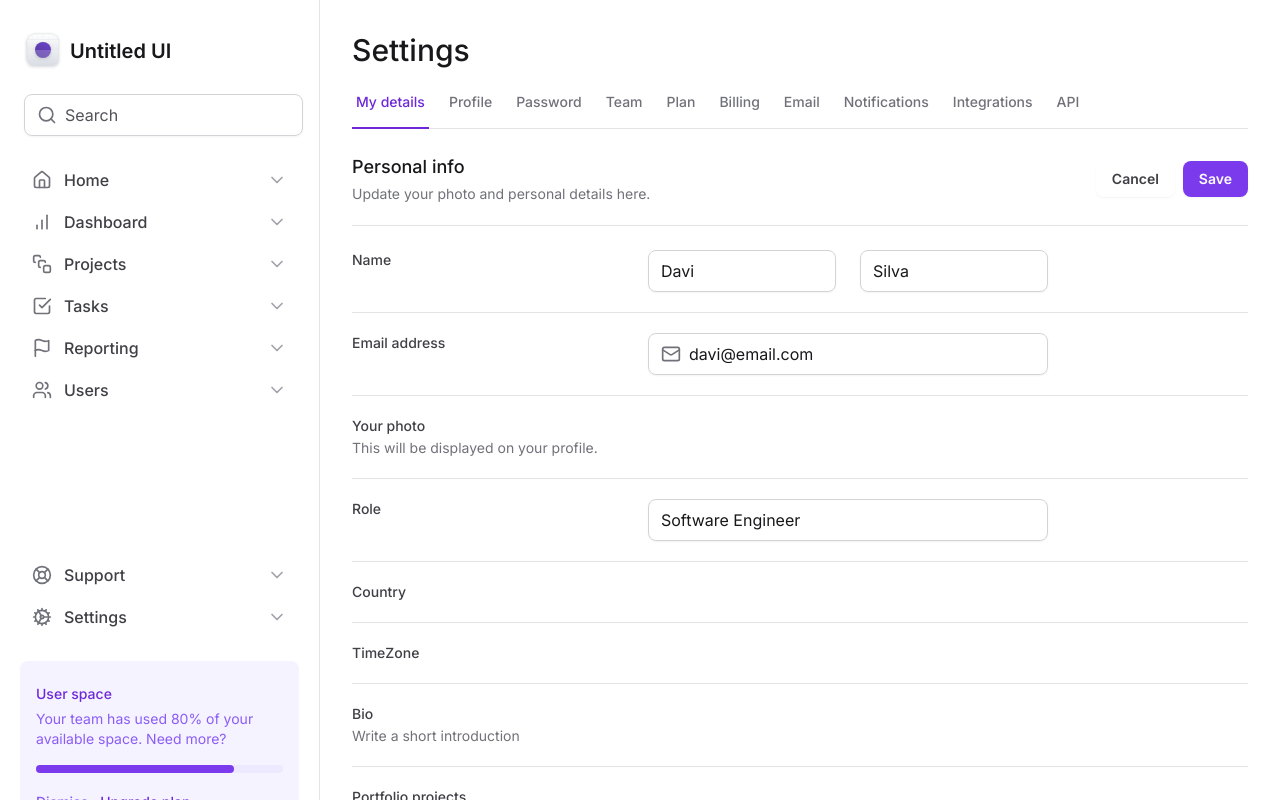
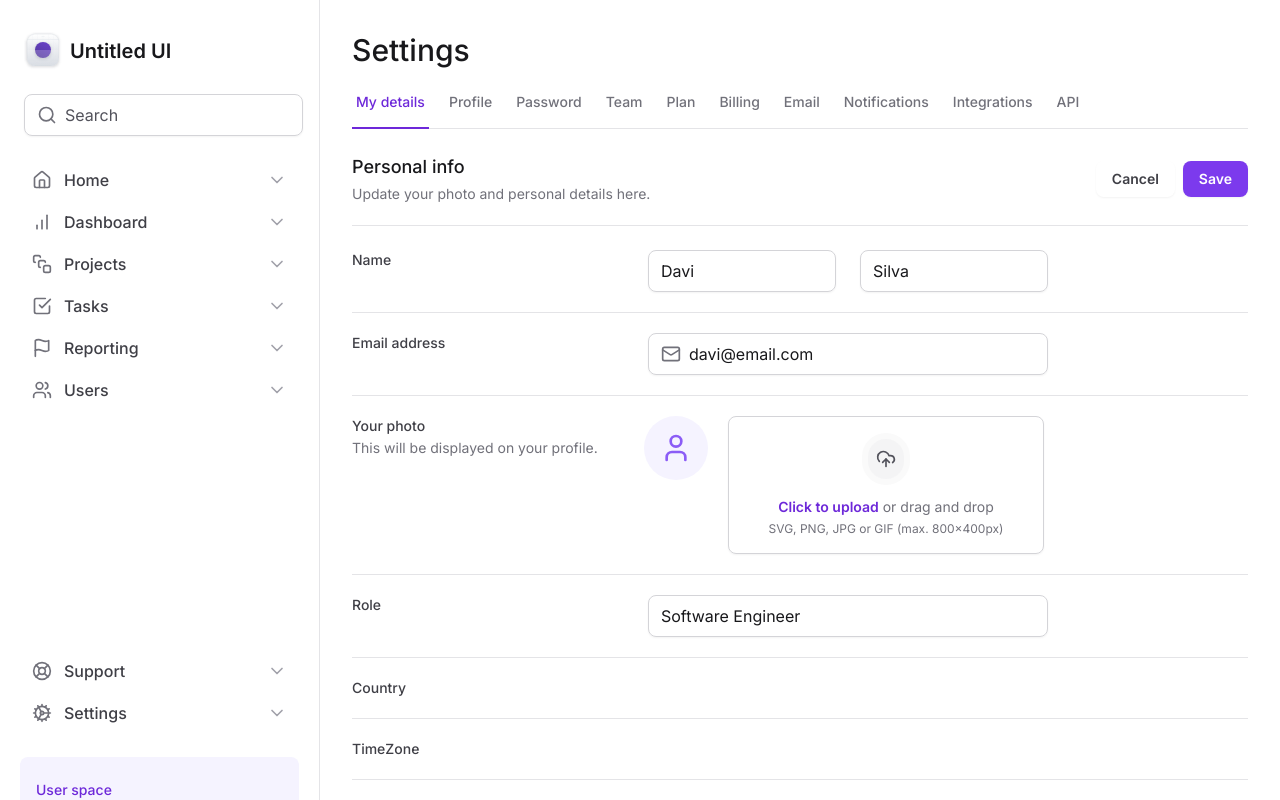
Before and after one commit to davi1985/tailwind-css-next, a Next.js app: page / in a window 1280 px wide. Shown: the top 800 px of the page. Built offline with nearby package versions, Linux system fonts and the light colour scheme.

Commit message:
upload avatar

```diff
--- a/src/app/page.tsx
+++ b/src/app/page.tsx
@@ -1,4 +1,4 @@
-import { Mail } from 'lucide-react'
+import { Mail, UploadCloud, User } from 'lucide-react'
 
 import { SettingsTabs } from '@/components/SettingsTabs'
 import { Input } from '../components/Input'
@@ -80,14 +80,41 @@ const Home = () => (
         </div>
 
         <div className="grid grid-cols-form gap-3 pt-5">
-          <label htmlFor="email" className="text-sm font-medium text-zinc-700">
+          <label htmlFor="photo" className="text-sm font-medium text-zinc-700">
             Your photo
             <span className="mt-0.5 block text-sm font-normal text-zinc-500">
               This will be displayed on your profile.
             </span>
           </label>
 
-          <div></div>
+          <div className="flex items-start gap-5">
+            <div className="flex h-16 w-16 items-center justify-center rounded-full bg-violet-50">
+              <User className="h-8 w-8 text-violet-500" />
+            </div>
+
+            <label
+              htmlFor="photo"
+              className="hover:bg-violet-25 group flex flex-1 cursor-pointer flex-col items-center gap-3 rounded-lg border border-zinc-300 px-6 py-4 text-center text-zinc-500 shadow-sm transition-all hover:border-violet-200 hover:text-violet-500"
+            >
+              <div className="border-6 rounded-full border-zinc-50 bg-zinc-100 p-2 transition-all group-hover:border-violet-50 group-hover:bg-violet-100">
+                <UploadCloud className="h5 w-5 text-zinc-600 group-hover:text-violet-600" />
+              </div>
+
+              <div className="flex flex-col items-center gap-1">
+                <span className="text-sm">
+                  <span className="font-semibold text-violet-700">
+                    Click to upload
+                  </span>{' '}
+                  or drag and drop
+                </span>
+
+                <span className="text-xs">
+                  SVG, PNG, JPG or GIF (max. 800x400px)
+                </span>
+              </div>
+            </label>
+            <input type="file" className="sr-only" id="photo" />
+          </div>
         </div>
 
         <div className="grid grid-cols-form gap-3 pt-5">
--- a/tailwind.config.ts
+++ b/tailwind.config.ts
@@ -9,8 +9,13 @@ const config: Config = {
         profile: 'max-content 1fr min-content',
         form: 'minmax(7.5rem, 17.5rem) minmax(25rem, 1fr) minmax(0, 15rem)',
       },
+      borderWidth: {
+        6: '6px',
+      },
       colors: {
-        rocketseat: '#8257e6',
+        violet: {
+          25: '#fcfaff',
+        },
       },
     },
   },
```
